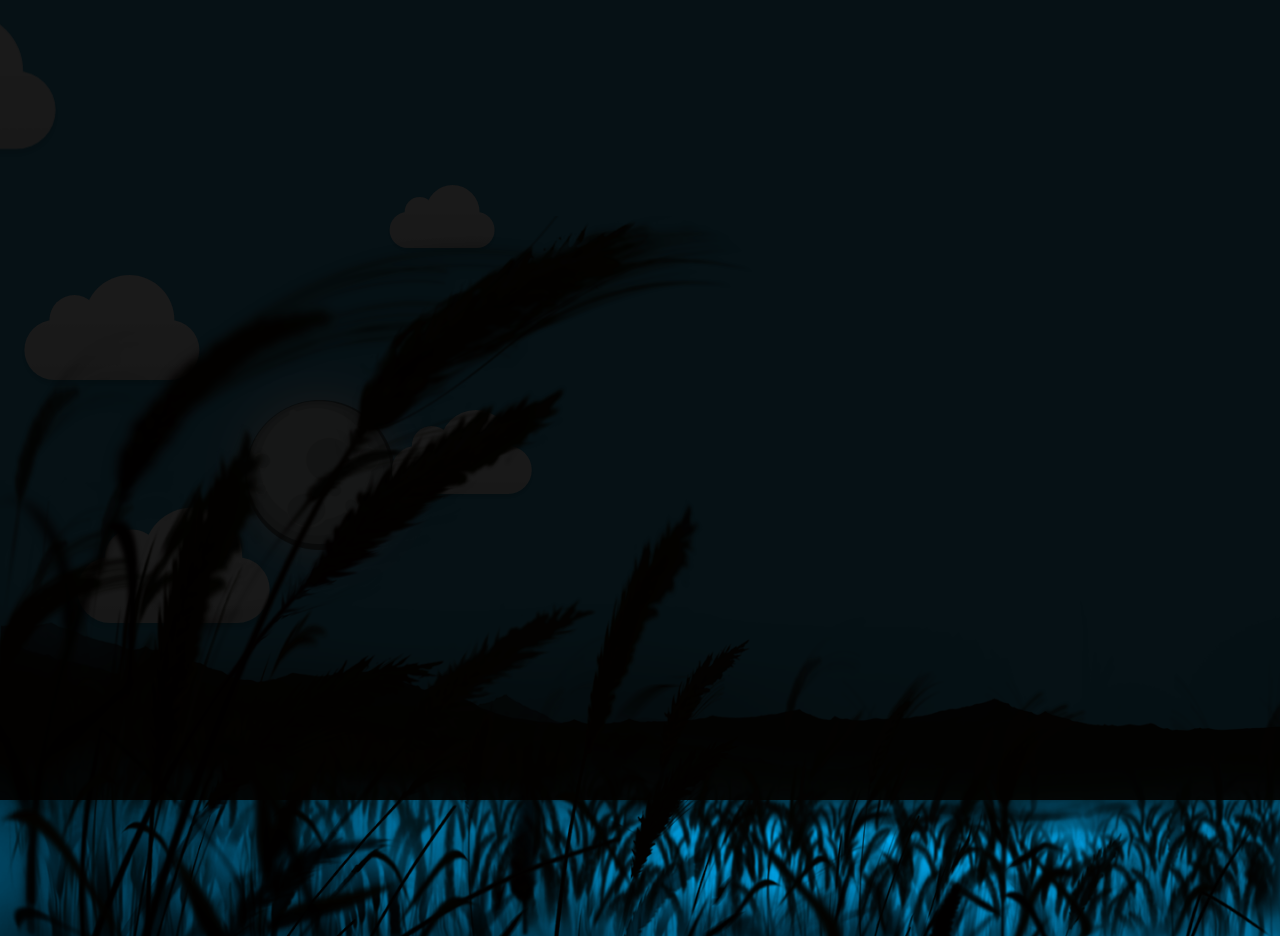
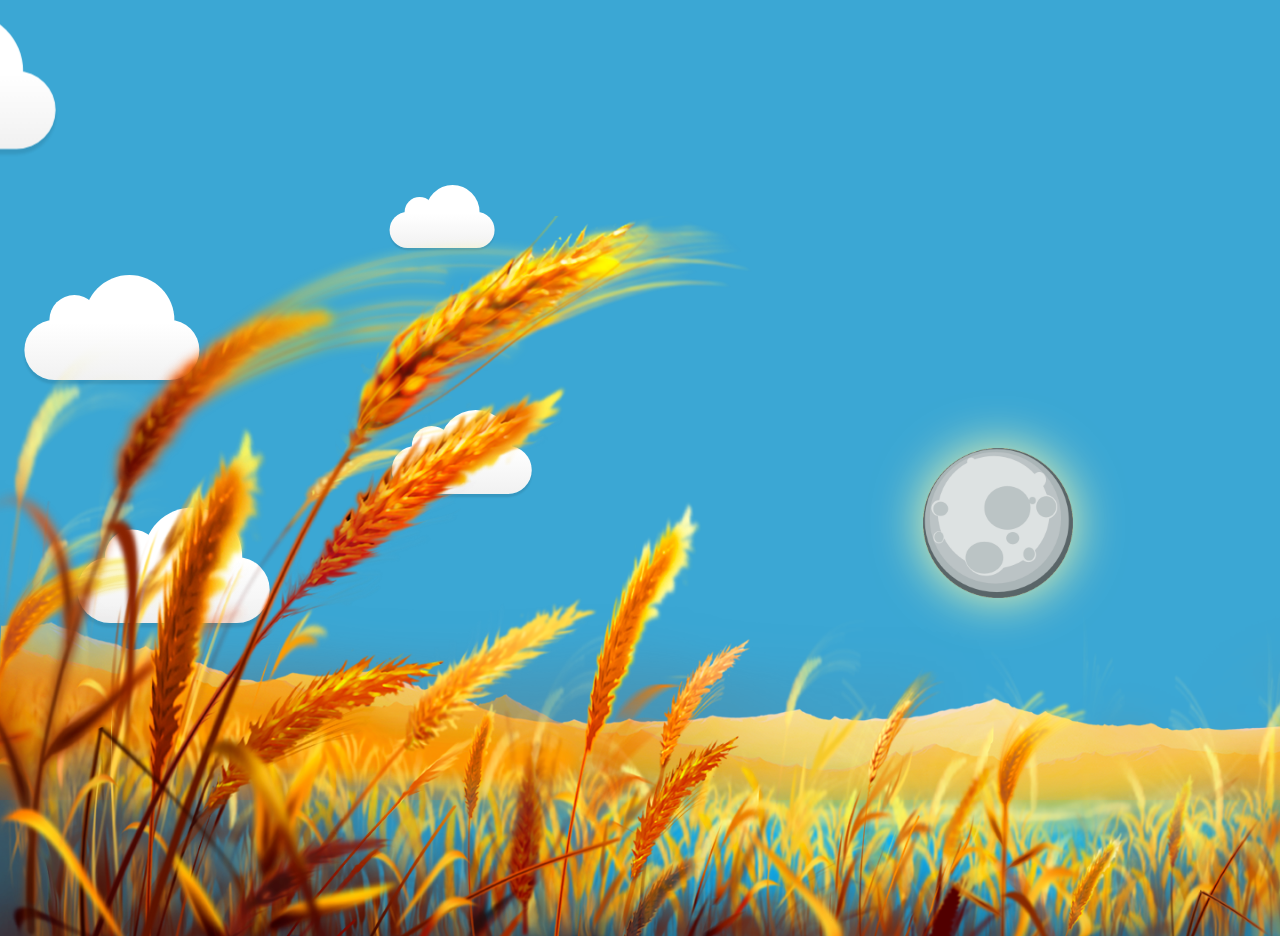
Before and after one commit to NLipatov/wheatField, a React (Create React App) app: page / in a window 1280 px wide. Built offline with nearby package versions, Linux system fonts and the light colour scheme.

Commit message:
enabled real time based render

```diff
--- a/src/components/app/App.js
+++ b/src/components/app/App.js
@@ -14,8 +14,8 @@ function App() {
     }, 10000);
   };
 
-  // const progressObject = getProgressObject();
-  const progressObject = getManualProgressObject(95);
+  const progressObject = getProgressObject();
+  // const progressObject = getManualProgressObject(95);
 
   updater();
 
```
